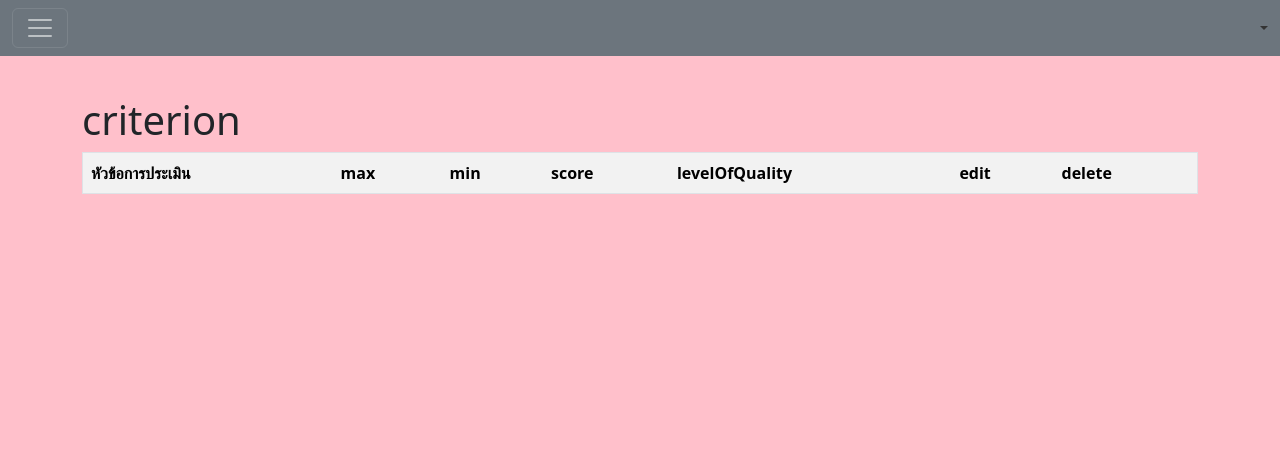
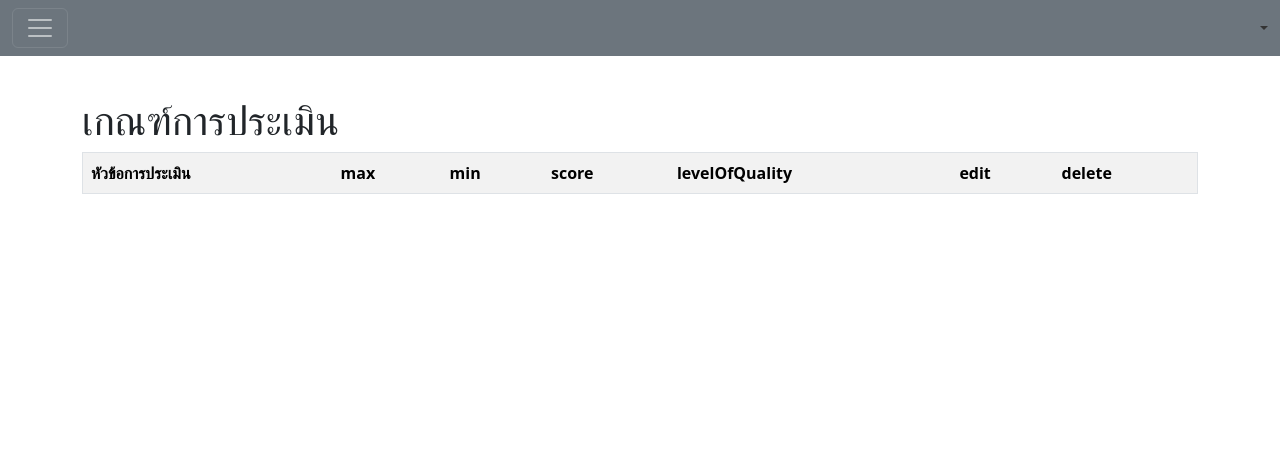
Before and after one commit to SaranLilly/SE_Group1, a Laravel app: page /criterion in a window 1280 px wide. Shown: the top 458 px of the page. Run offline with Laravel 10, Linux system fonts and the light colour scheme; data that the repository does not hold is empty.

Commit message:
แก้ไขหน้า เกณฑ์การประเมิน

```diff
--- a/resources/css/app.css
+++ b/resources/css/app.css
@@ -1,5 +1,5 @@
-body {
-  background-color: pink; /* เปลี่ยนสีพื้นหลังของหน้าเว็บ */
+.body {
+  background-color: blueviolet; /* เปลี่ยนสีพื้นหลังของหน้าเว็บ */
 }
 
 .navbar {
--- a/resources/views/criterion/index.blade.php
+++ b/resources/views/criterion/index.blade.php
@@ -1,7 +1,7 @@
 @extends('layout')
 @section('title','หน้าเกณฑ์การประเมิน')
 @section('content')
-    <h1>criterion</h1>
+    <h1>เกณฑ์การประเมิน</h1>
 
     {{-- <div>
         <a class="btn btn-primary" href="{{ route('criterion.create') }}">New criterion</a>
```
